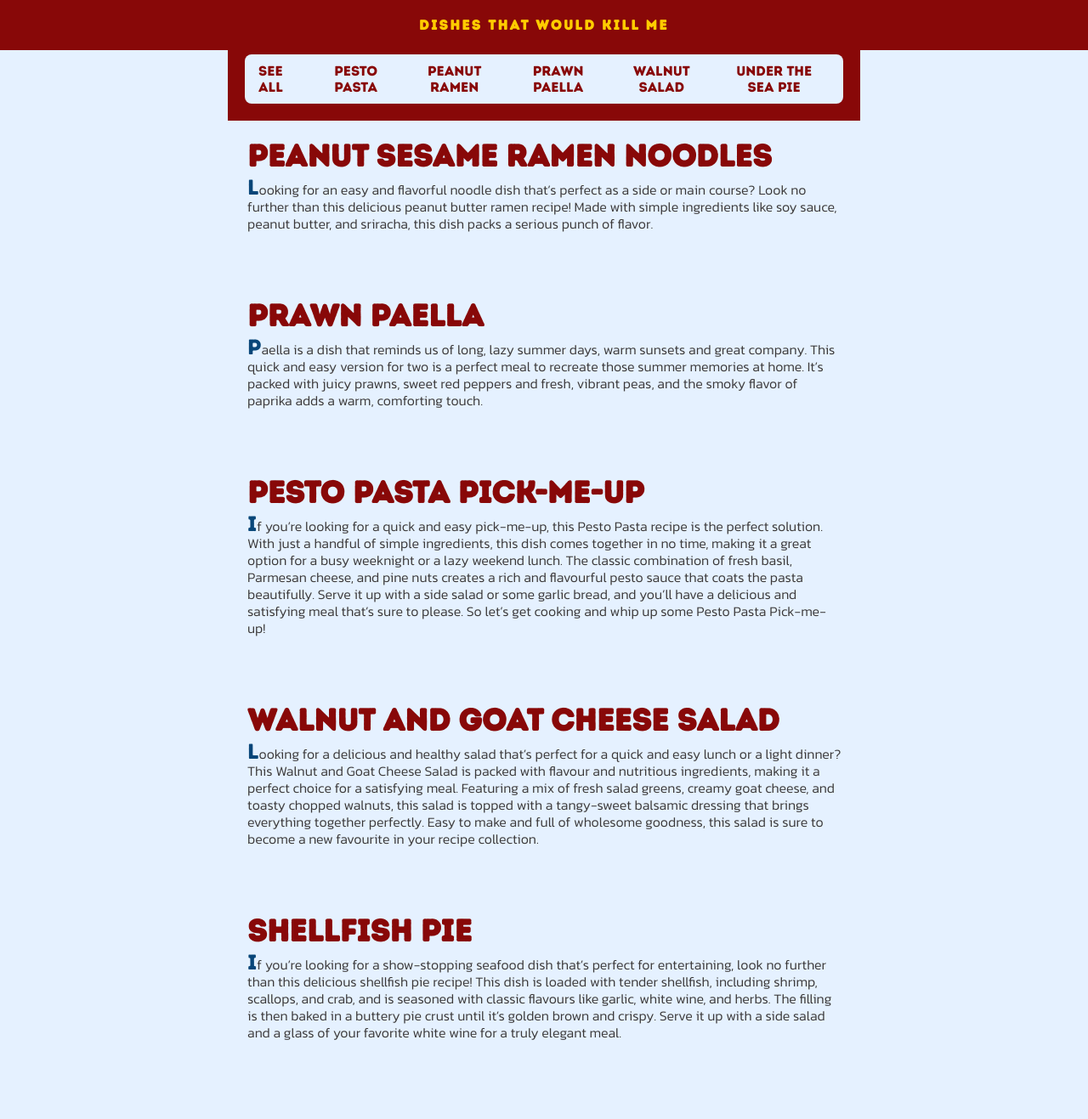
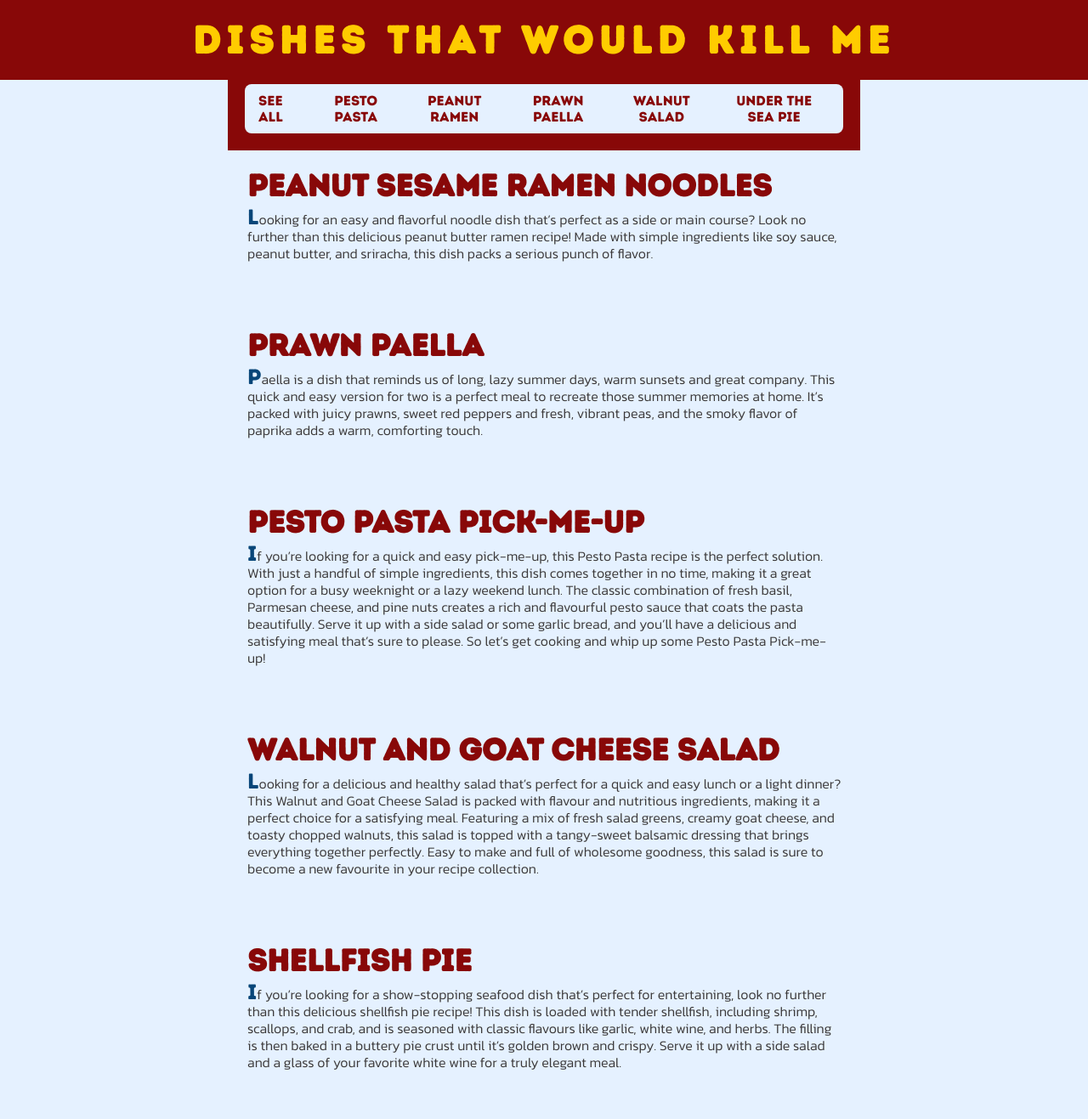
Before and after one commit to thomasgodfrey48/instantcrush, a Jekyll site: the page built from pages/recipelisting.md, in a window 1280 px wide. Shown: the whole page at 85% size. Built offline with Jekyll 4.4.1, drawn with Linux system fonts in a browser that asks for light colours; before the commit the page ends 1282 px from its top, so only the background shows below that.

Commit message:
Update recipes.css

```diff
--- a/styles/recipes.css
+++ b/styles/recipes.css
@@ -723,17 +723,6 @@
 
       }
     }
-    .site-title {font-size: 16px;}
-
-
-
-    .title:hover
-{
-font-size: 32px;
-color: #880808;
-font-family: 'Intro Rust Base', sans-serif;
-
-  }
 
 
   @media only screen and (max-width: 415px) {
@@ -745,15 +734,7 @@
 
     }
 
-    .title:hover
-{
-  color: #880808;
-  font-family: 'Intro Rust Base', sans-serif;
-font-size: 10px;
-  }
-
-
-.site-title {font-size: 12px;}
+.site-title {font-size: 13px;}
 
     h1 {
       font-size: 24px;
```
